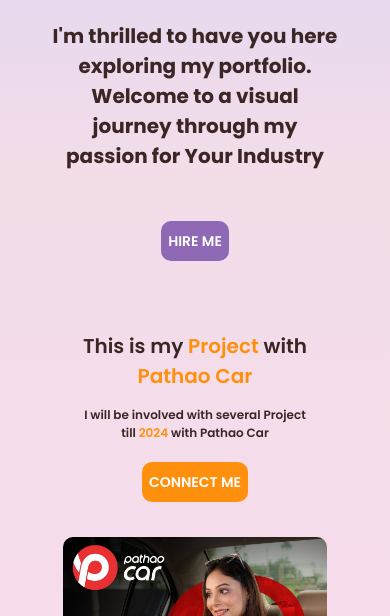
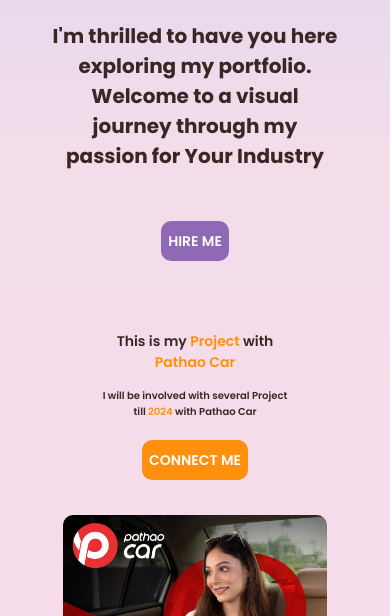
Before and after one commit to jarifal/nidhika-website, a plain HTML site: page pages.html in a window 390 px wide. Shown: the part 484-1100 px from the top of the page. Drawn offline with nearby package versions, Linux system fonts and the light colour scheme.

Commit message:
style added

```diff
--- a/pages.css
+++ b/pages.css
@@ -19,11 +19,11 @@
         text-align: center;
     }
     .pages-side-heading {
-        font-size: 20px;
+        font-size: 14px;
         margin-bottom: 15px;
     }
     .pages-side-description {
-        font-size: 12px;
+        font-size: 10px;
         margin-bottom: 20px;
     }
 }
```
